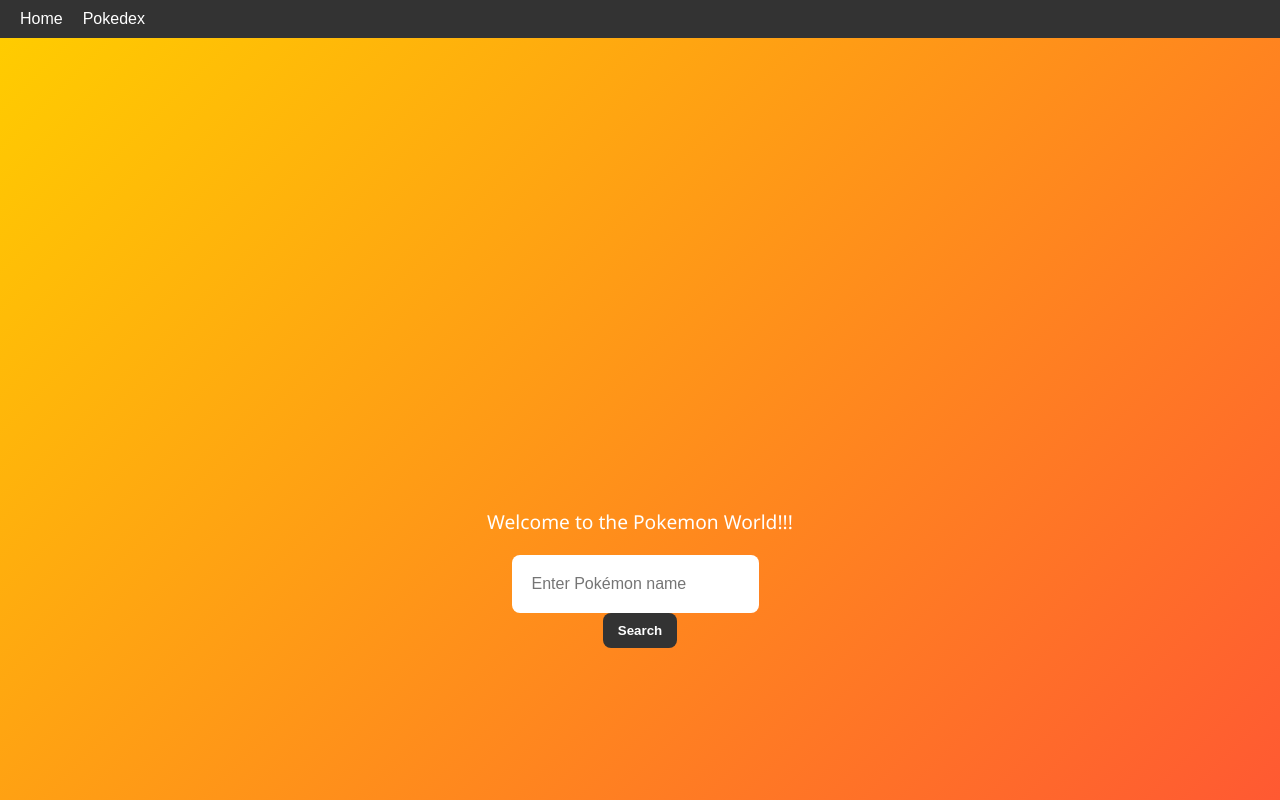
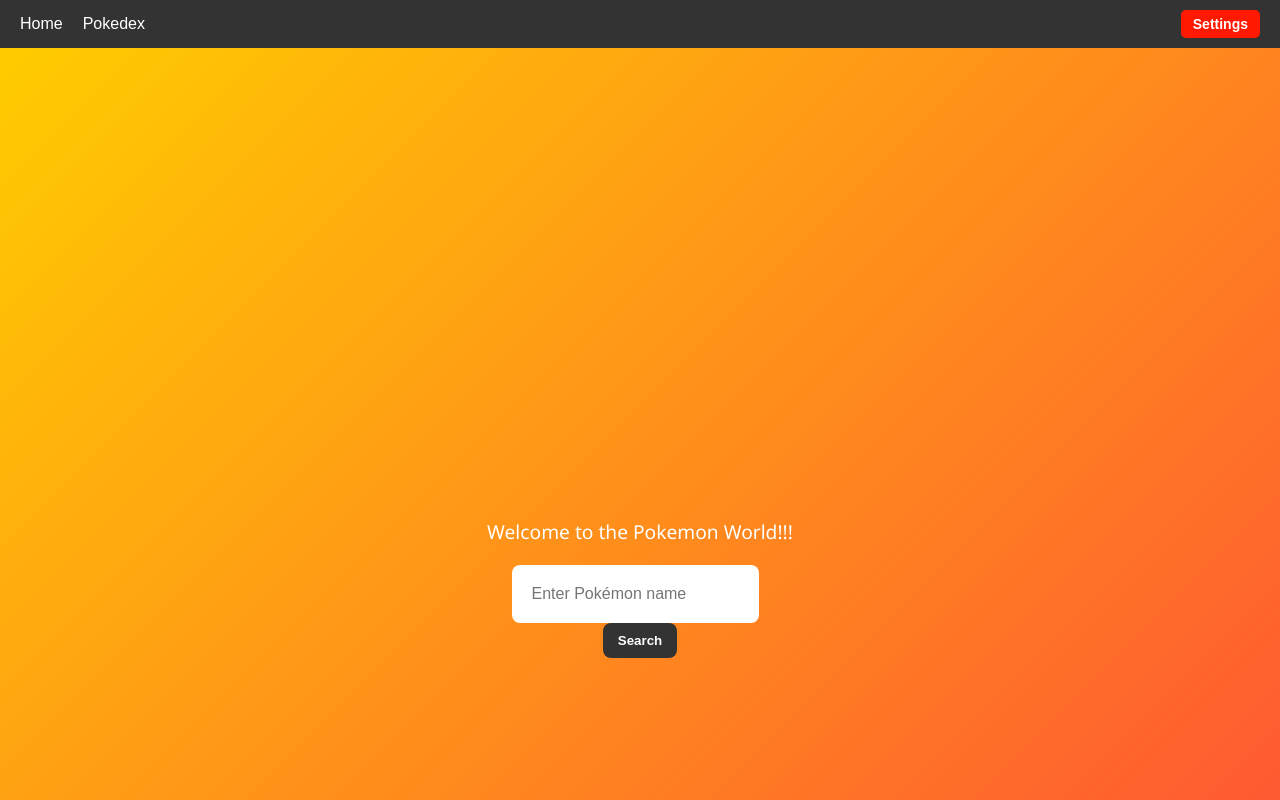
Before and after one commit to laksoo11/Poke-App, a React (Create React App) app: page / in a window 1280 px wide. Shown: the top 800 px of the page. Built offline with nearby package versions, Linux system fonts and the light colour scheme.

Commit message:
added a settings button

```diff
--- a/src/Navbar.jsx
+++ b/src/Navbar.jsx
@@ -1,15 +1,17 @@
 import { Link } from "react-router-dom";
+import "./navbar.css";
 
 
 
 const Nabvar = () => {
     return (
-        <div>
-            <div className="Navbar">
-                <Link to = "/">Home</Link>
-                <Link to = "/Pokedex">Pokedex</Link>
-            </div>
-        </div>
+         <div className="Navbar">
+        <div className="nav-links">
+        <Link to="/">Home</Link>
+        <Link to="/Pokedex">Pokedex</Link>
+      </div>
+      <button className="settings-btn">Settings</button>
+    </div>
      );
 }
 
--- a/src/navbar.css
+++ b/src/navbar.css
@@ -4,6 +4,7 @@
   background-color: #333;
   padding: 10px 20px;
   display: flex;
+  justify-content: space-between;
   align-items: center;
 }
 
@@ -28,3 +29,18 @@
   margin: 0;
   font-family: Arial, sans-serif;
 }
+
+.settings-btn {
+  background-color: #ff1900;
+  color: white;
+  border: none;
+  padding: 6px 12px;
+  border-radius: 5px;
+  cursor: pointer;
+  font-size: 14px;
+  transition: background 0.3s ease;
+}
+
+.settings-btn:hover {
+  background-color: #ff5733;
+}
```
